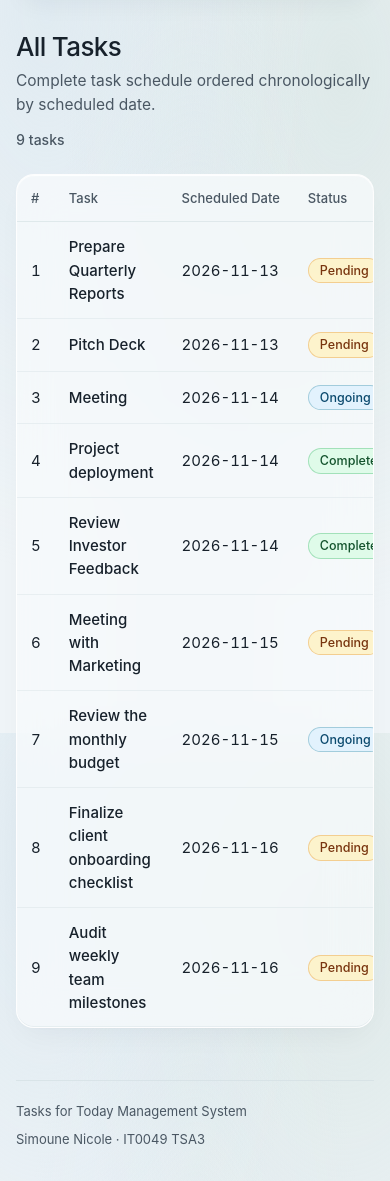
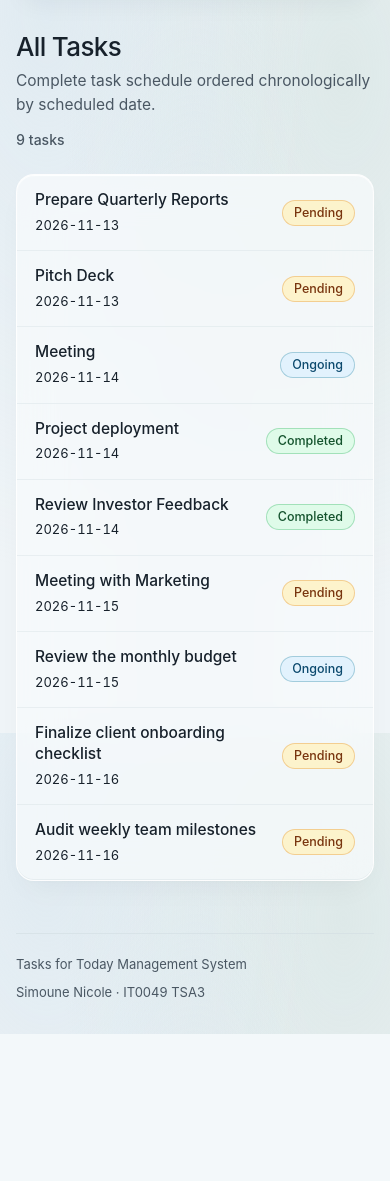
Before and after one commit to SimouneNicole/summative4, a Laravel app: page /tasks in a window 390 px wide. Shown: the part 111-1292 px from the top of the page. After the commit the page ends 1145 px from the top, so only its background shows below. Run offline with Laravel 12, Linux system fonts and the light colour scheme; data comes from the database, SQL or seed files in the repository.

Commit message:
fix(ui): reflow mobile tasks rows without pill clipping and decouple views

```diff
--- a/app/Enums/TaskStatus.php
+++ b/app/Enums/TaskStatus.php
@@ -12,7 +12,7 @@ enum TaskStatus: string
     case Completed = 'completed';
 
     /**
-     * Human-readable badge text for the status.
+     * Human-readable label for the status.
      */
     public function label(): string
     {
@@ -22,12 +22,4 @@ enum TaskStatus: string
             self::Completed => 'Completed',
         };
     }
-
-    /**
-     * CSS modifier class paired with the status pill.
-     */
-    public function cssClass(): string
-    {
-        return 'status-pill--'.$this->value;
-    }
 }
--- a/app/Http/Controllers/AboutController.php
+++ b/app/Http/Controllers/AboutController.php
@@ -13,7 +13,6 @@ class AboutController extends Controller
     {
         return view('about', [
             'title' => 'About',
-            'activePage' => 'about',
         ]);
     }
 }
--- a/app/Http/Controllers/ProfileController.php
+++ b/app/Http/Controllers/ProfileController.php
@@ -12,12 +12,9 @@ class ProfileController extends Controller
      */
     public function index(): View
     {
-        $user = User::query()->first();
-
         return view('profile', [
             'title' => 'Profile',
-            'activePage' => 'profile',
-            'user' => $user,
+            'user' => User::query()->first(),
         ]);
     }
 }
--- a/app/Http/Controllers/TaskController.php
+++ b/app/Http/Controllers/TaskController.php
@@ -16,7 +16,6 @@ class TaskController extends Controller
 
         return view('tasks', [
             'title' => 'All Tasks',
-            'activePage' => 'tasks',
             'tasks' => $tasks,
         ]);
     }
--- a/app/Http/Controllers/WelcomeController.php
+++ b/app/Http/Controllers/WelcomeController.php
@@ -17,7 +17,6 @@ class WelcomeController extends Controller
 
         return view('welcome', [
             'title' => 'Tasks for Today',
-            'activePage' => 'welcome',
             'todayDate' => $today->format('l, F j, Y'),
             'tasks' => $tasks,
         ]);
--- a/public/css/style.css
+++ b/public/css/style.css
@@ -561,9 +561,69 @@ a {
     padding: 0.9375rem 1.125rem;
   }
 
-  .data-table th,
+  /* Reflow schedule table into responsive two-line agenda rows so status pills never clip */
+  .table-scroll {
+    overflow-x: visible;
+  }
+
+  .data-table,
+  .data-table tbody {
+    display: block;
+    width: 100%;
+  }
+
+  .data-table thead {
+    position: absolute;
+    width: 1px;
+    height: 1px;
+    padding: 0;
+    margin: -1px;
+    overflow: hidden;
+    clip: rect(0, 0, 0, 0);
+    white-space: nowrap;
+    border: 0;
+  }
+
+  .data-table tbody tr {
+    display: grid;
+    grid-template-columns: minmax(0, 1fr) auto;
+    grid-template-areas:
+      "title status"
+      "date status";
+    align-items: center;
+    gap: 0.25rem 0.75rem;
+    padding: 0.9375rem 1.125rem;
+    border-bottom: 1px solid rgba(212, 224, 228, 0.45);
+  }
+
+  .data-table tbody tr:last-child {
+    border-bottom: none;
+  }
+
   .data-table td {
-    padding: 0.8125rem 0.875rem;
+    display: block;
+    padding: 0;
+    border-bottom: none;
+  }
+
+  .data-table td.cell-id {
+    display: none;
+  }
+
+  .data-table td.cell-task {
+    grid-area: title;
+    font-size: 0.96875rem;
+    line-height: 1.35;
+  }
+
+  .data-table td.cell-date {
+    grid-area: date;
+    font-size: 0.8125rem;
+  }
+
+  .data-table td.cell-status {
+    grid-area: status;
+    justify-self: end;
   }
 
   .ledger-row {
--- a/resources/views/components/status-badge.blade.php
+++ b/resources/views/components/status-badge.blade.php
@@ -1,3 +1,3 @@
 @props(['status'])
 
-<span class="status-pill {{ $status->cssClass() }}">{{ $status->label() }}</span>
+<span class="status-pill status-pill--{{ $status->value }}">{{ $status->label() }}</span>
--- a/resources/views/layouts/app.blade.php
+++ b/resources/views/layouts/app.blade.php
@@ -2,21 +2,19 @@
 <html lang="{{ str_replace('_', '-', app()->getLocale()) }}">
 <head>
     @php
-        $protocolRelative = static fn (string $path): string => preg_replace('~^https?:~', '', asset($path));
         $navItems = [
-            ['key' => 'welcome', 'label' => 'Welcome', 'route' => route('welcome')],
-            ['key' => 'tasks', 'label' => 'Tasks', 'route' => route('tasks.index')],
-            ['key' => 'profile', 'label' => 'Profile', 'route' => route('profile.index')],
-            ['key' => 'about', 'label' => 'About', 'route' => route('about')],
+            ['routeName' => 'welcome', 'label' => 'Welcome'],
+            ['routeName' => 'tasks.index', 'label' => 'Tasks'],
+            ['routeName' => 'profile.index', 'label' => 'Profile'],
+            ['routeName' => 'about', 'label' => 'About'],
         ];
     @endphp
     <meta charset="UTF-8">
     <meta name="viewport" content="width=device-width, initial-scale=1.0">
     <title>{{ $title ?? 'Tasks for Today' }} | Tasker</title>
     <meta name="description" content="Tasks for Today Management System built with Laravel Eloquent ORM and migrations.">
-    <link rel="icon" type="image/svg+xml" href="{{ $protocolRelative('favicon.svg') }}">
-    <link rel="alternate icon" href="{{ $protocolRelative('favicon.ico') }}">
-    <link rel="stylesheet" href="{{ $protocolRelative('css/style.css') }}">
+    <link rel="icon" type="image/svg+xml" href="{{ preg_replace('~^https?:~', '', asset('favicon.svg')) }}">
+    <link rel="stylesheet" href="{{ preg_replace('~^https?:~', '', asset('css/style.css')) }}">
 </head>
 <body>
     <a href="#main-content" class="skip-link">Skip to main content</a>
@@ -35,8 +33,8 @@
                 <div class="nav-divider" aria-hidden="true"></div>
                 <div class="nav-links">
                     @foreach ($navItems as $item)
-                        @php $isCurrent = ($activePage ?? '') === $item['key']; @endphp
-                        <a href="{{ $item['route'] }}"
+                        @php $isCurrent = request()->routeIs($item['routeName']); @endphp
+                        <a href="{{ route($item['routeName']) }}"
                            class="nav-item {{ $isCurrent ? 'is-active' : '' }}"
                            @if($isCurrent) aria-current="page" @endif>
                             {{ $item['label'] }}
--- a/resources/views/tasks.blade.php
+++ b/resources/views/tasks.blade.php
@@ -7,7 +7,7 @@
             <h1 id="tasks-heading" class="page-title">All Tasks</h1>
             <p class="page-subtitle">Complete task schedule ordered chronologically by scheduled date.</p>
         </div>
-        <span class="header-meta">{{ $tasks->count() }} {{ $tasks->count() === 1 ? 'task' : 'tasks' }}</span>
+        <span class="header-meta">{{ $tasks->count() }} {{ \Illuminate\Support\Str::plural('task', $tasks->count()) }}</span>
     </div>
 
     <div class="glass-panel">
@@ -31,9 +31,9 @@
                         @foreach ($tasks as $task)
                             <tr>
                                 <td class="cell-id">{{ $task->id }}</td>
-                                <td class="cell-primary">{{ $task->title }}</td>
+                                <td class="cell-primary cell-task">{{ $task->title }}</td>
                                 <td class="cell-date">{{ $task->task_date->format('Y-m-d') }}</td>
-                                <td>
+                                <td class="cell-status">
                                     <x-status-badge :status="$task->status" />
                                 </td>
                             </tr>
--- a/resources/views/welcome.blade.php
+++ b/resources/views/welcome.blade.php
@@ -7,7 +7,7 @@
             <h1 id="welcome-heading" class="page-title">Tasks for Today</h1>
             <p class="page-subtitle">Agenda scheduled for {{ $todayDate }}.</p>
         </div>
-        <span class="header-meta">{{ $tasks->count() }} {{ $tasks->count() === 1 ? 'task' : 'tasks' }}</span>
+        <span class="header-meta">{{ $tasks->count() }} {{ \Illuminate\Support\Str::plural('task', $tasks->count()) }}</span>
     </div>
 
     <div class="glass-panel">
```
Also changed, not shown: tests/Feature/TaskerTest.php (+29 -16 lines), public/favicon.ico (deleted).
